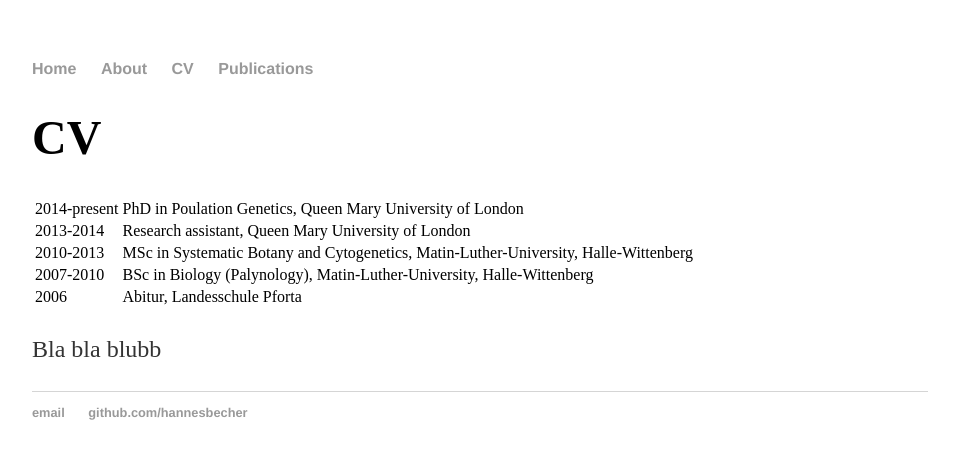
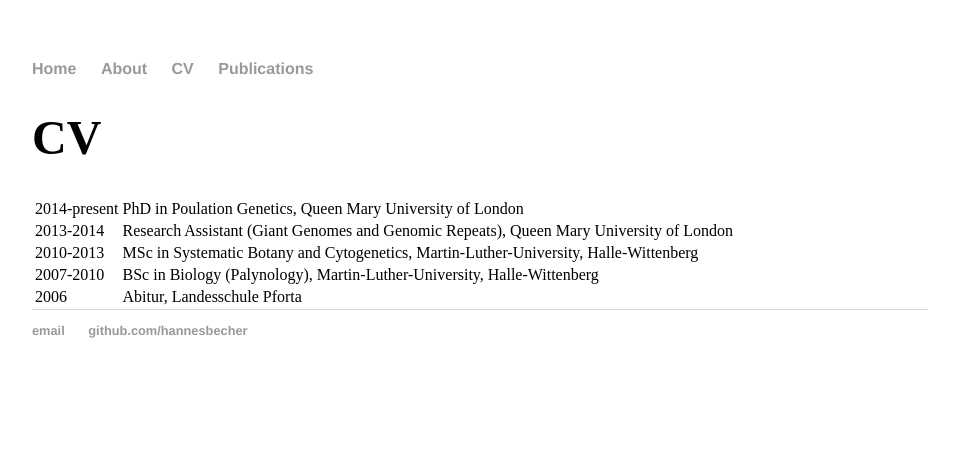
Before and after one commit to hannesbecher/hannesbecher.github.io, a Jekyll site: the page cv/index.html, which Jekyll copies as it is, in a window 1280 px wide. Shown: the top 459 px of the page, without its empty margins (160-1119 px from the left). Built offline with Jekyll 4.4.1, drawn with Linux system fonts in a browser that asks for light colours.

Commit message:
Update index.html

```diff
--- a/cv/index.html
+++ b/cv/index.html
@@ -25,15 +25,15 @@
 				</tr>
 				<tr>
     				<td>2013-2014</td>
-    				<td>Research assistant, Queen Mary University of London</td>
+    				<td>Research Assistant (Giant Genomes and Genomic Repeats), Queen Mary University of London</td>
     			</tr>
 				<tr>
 					<td>2010-2013</td>
-					<td>MSc in Systematic Botany and Cytogenetics, Matin-Luther-University, Halle-Wittenberg</td>
+					<td>MSc in Systematic Botany and Cytogenetics, Martin-Luther-University, Halle-Wittenberg</td>
 				</tr>
 				<tr>
 					<td>2007-2010</td>
-					<td>BSc in Biology (Palynology), Matin-Luther-University, Halle-Wittenberg</td>
+					<td>BSc in Biology (Palynology), Martin-Luther-University, Halle-Wittenberg</td>
 				</tr>
 				<tr>
 					<td>2006</td>
@@ -41,8 +41,21 @@
 				</tr>
 			</tbody>
 		</table>
+<!--		<h2>Awards and Successful Funding Applications</h2>
+		<table>
+			<tbody>
+				<tr>
+					<td>2014</td>
+					<td>£1000 from the Boehringer-Ingelheim Foundation</td>
+				</tr>
+				<tr>
+					<td>2013</td>
+					<td>Leonardo da Vinci Fellowship</td>
+				</tr>
+			</tbody>
 
-    		<p>Bla bla blubb</p>
+		</table>
+		-->
 		</div>
 
 		<footer>
```
